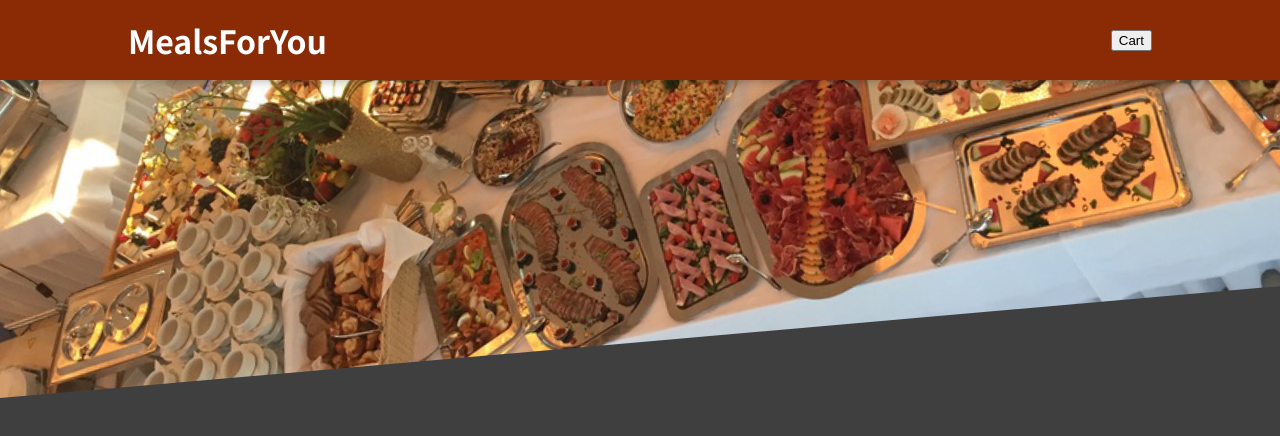
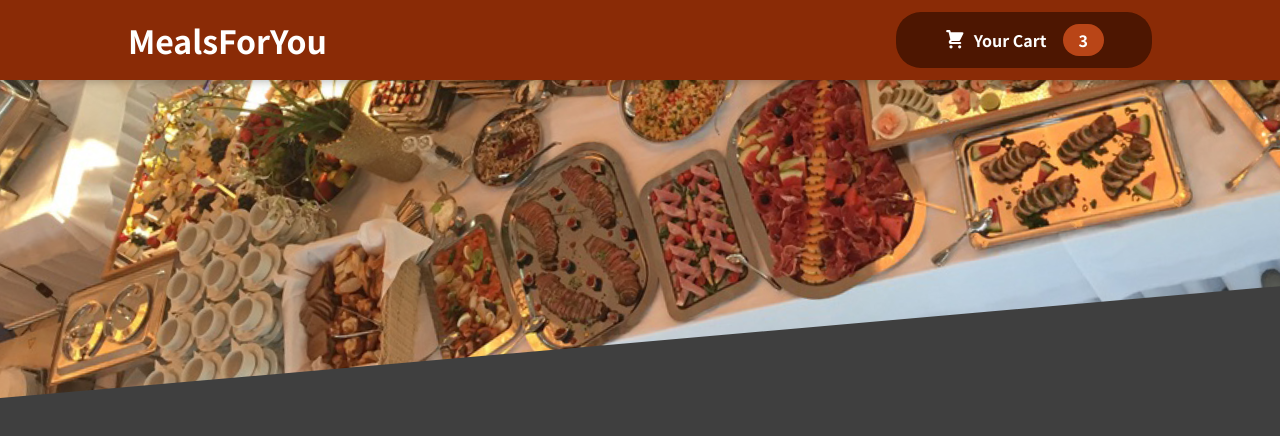
Before and after one commit to SametAydinhan/react-projects, a React (Create React App) app in the folder food-order-app/: page / in a window 1280 px wide. Shown: the top 436 px of the page. Built offline with nearby package versions, Linux system fonts and the light colour scheme.

Commit message:
feat:add the cart button

```diff
--- /dev/null
+++ b/food-order-app/src/components/Cart/CartICon.js
@@ -0,0 +1,13 @@
+const CartIcon = () => {
+    return (
+        <svg
+            xmlns='http://www.w3.org/2000/svg'
+            viewBox='0 0 20 20'
+            fill='currentColor'
+        >
+            <path d='M3 1a1 1 0 000 2h1.22l.305 1.222a.997.997 0 00.01.042l1.358 5.43-.893.892C3.74 11.846 4.632 14 6.414 14H15a1 1 0 000-2H6.414l1-1H14a1 1 0 00.894-.553l3-6A1 1 0 0017 3H6.28l-.31-1.243A1 1 0 005 1H3zM16 16.5a1.5 1.5 0 11-3 0 1.5 1.5 0 013 0zM6.5 18a1.5 1.5 0 100-3 1.5 1.5 0 000 3z' />
+        </svg>
+    );
+};
+
+export default CartIcon;
--- a/food-order-app/src/components/Layout/Header.js
+++ b/food-order-app/src/components/Layout/Header.js
@@ -1,12 +1,13 @@
 import {Fragment} from 'react';
 import mealsImage from '../../assets/meals.jpg'
 import classes from './Header.module.css'
+import HeaderCartButton from './HeaderCartButton';
 
 const Header = props => {
     return <Fragment>
         <header className={classes.header}>
             <h1>MealsForYou</h1>
-            <button>Cart</button>
+            <HeaderCartButton/>
         </header>
         <div className={classes['main-image']}>
             <img src={mealsImage} alt='A table full of delicious food!'/>
--- /dev/null
+++ b/food-order-app/src/components/Layout/HeaderCartButton.js
@@ -0,0 +1,16 @@
+import CartIcon from "../Cart/CartICon";
+import classes from './HeaderCartButton.module.css'
+
+const HeaderCartButton = props =>{
+    return <button className={classes.button}>
+        <span className={classes.icon}>
+            <CartIcon />
+        </span>
+        <span>Your Cart</span>
+        <span className={classes.badge}>
+            3
+        </span>
+    </button>
+};
+
+export default HeaderCartButton
--- /dev/null
+++ b/food-order-app/src/components/Layout/HeaderCartButton.module.css
@@ -0,0 +1,59 @@
+.button {
+  cursor: pointer;
+  font: inherit;
+  border: none;
+  background-color: #4d1601;
+  color: white;
+  padding: 0.75rem 3rem;
+  display: flex;
+  justify-content: space-around;
+  align-items: center;
+  border-radius: 25px;
+  font-weight: bold;
+}
+
+.button:hover,
+.button:active {
+  background-color: #2c0d00;
+}
+
+.icon {
+  width: 1.35rem;
+  height: 1.35rem;
+  margin-right: 0.5rem;
+}
+
+.badge {
+  background-color: #b94517;
+  padding: 0.25rem 1rem;
+  border-radius: 25px;
+  margin-left: 1rem;
+  font-weight: bold;
+}
+
+.button:hover .badge,
+.button:active .badge {
+  background-color: #92320c;
+}
+
+.bump {
+  animation: bump 300ms ease-out;
+}
+
+@keyframes bump {
+  0% {
+    transform: scale(1);
+  }
+  10% {
+    transform: scale(0.9);
+  }
+  30% {
+    transform: scale(1.1);
+  }
+  50% {
+    transform: scale(1.15);
+  }
+  100% {
+    transform: scale(1);
+  }
+}
```
